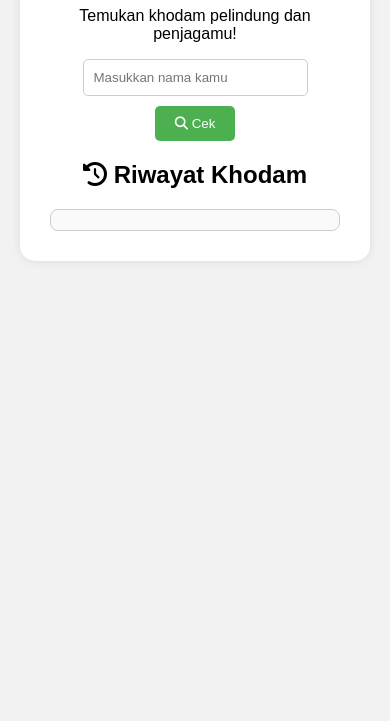
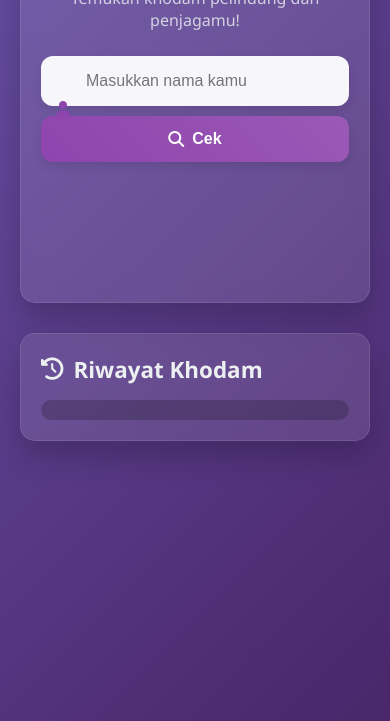
Before and after one commit to DaffTzy5912/CekKodamLu, a plain HTML site: page index.html in a window 390 px wide. Shown: the part 123-844 px from the top of the page. Drawn offline with Linux system fonts and the light colour scheme.

Commit message:
Update style.css

```diff
--- a/style.css
+++ b/style.css
@@ -1,48 +1,332 @@
+:root {
+  --primary: #8e44ad;
+  --primary-light: #9b59b6;
+  --primary-dark: #6c3483;
+  --accent: #f39c12;
+  --dark: #2c3e50;
+  --light: #ecf0f1;
+  --danger: #e74c3c;
+  --success: #2ecc71;
+}
+
+* {
+  margin: 0;
+  padding: 0;
+  box-sizing: border-box;
+}
+
 body {
-  font-family: sans-serif;
-  background: #f2f2f2;
-  margin: 0;
+  font-family: 'Segoe UI', Tahoma, Geneva, Verdana, sans-serif;
+  background: linear-gradient(135deg, #654ea3, #4a266a);
+  color: var(--light);
+  min-height: 100vh;
+  display: flex;
+  flex-direction: column;
+  align-items: center;
   padding: 20px;
-  text-align: center;
 }
 
 .container {
-  max-width: 500px;
-  margin: auto;
-  background: white;
-  padding: 30px;
-  border-radius: 15px;
-  box-shadow: 0 0 10px rgba(0,0,0,0.1);
+  width: 100%;
+  max-width: 550px;
+  margin: 20px auto;
+  display: flex;
+  flex-direction: column;
+  gap: 20px;
+}
+
+.card {
+  background-color: rgba(255, 255, 255, 0.1);
+  backdrop-filter: blur(10px);
+  border-radius: 20px;
+  padding: 25px;
+  box-shadow: 0 15px 30px rgba(0, 0, 0, 0.2);
+  border: 1px solid rgba(255, 255, 255, 0.1);
+  transition: all 0.3s ease;
+}
+
+.card:hover {
+  transform: translateY(-5px);
+  box-shadow: 0 20px 30px rgba(0, 0, 0, 0.25);
+}
+
+.header {
+  text-align: center;
+  margin-bottom: 25px;
+}
+
+h1 {
+  font-size: 2.2rem;
+  margin-bottom: 10px;
+  text-shadow: 0 2px 10px rgba(0, 0, 0, 0.3);
+  font-weight: 700;
+  color: var(--light);
+}
+
+h1 i {
+  color: var(--accent);
+  margin: 0 5px;
+}
+
+.subtitle {
+  font-size: 1rem;
+  opacity: 0.8;
+  margin: 0 auto;
+}
+
+h2 {
+  font-size: 1.4rem;
+  color: var(--light);
+  margin-bottom: 15px;
+  display: flex;
+  align-items: center;
+  gap: 10px;
+}
+
+.input-group {
+  display: flex;
+  margin: 20px 0;
+  position: relative;
 }
 
 input {
-  padding: 10px;
-  width: 70%;
-  margin-bottom: 10px;
-  border-radius: 5px;
-  border: 1px solid #ccc;
+  flex: 1;
+  padding: 16px 16px 16px 45px;
+  border: none;
+  background-color: rgba(255, 255, 255, 0.95);
+  color: var(--dark);
+  border-radius: 12px 0 0 12px;
+  font-size: 1rem;
+  transition: all 0.3s ease;
+  box-shadow: 0 4px 10px rgba(0, 0, 0, 0.1);
+}
+
+.input-group::before {
+  content: '\f007';
+  font-family: 'Font Awesome 5 Free';
+  font-weight: 900;
+  position: absolute;
+  left: 15px;
+  top: 50%;
+  transform: translateY(-50%);
+  color: var(--primary);
+  z-index: 1;
+}
+
+input:focus {
+  outline: none;
+  box-shadow: 0 0 0 3px rgba(142, 68, 173, 0.3);
 }
 
 button {
-  padding: 10px 20px;
+  padding: 0 25px;
+  background: linear-gradient(45deg, var(--primary), var(--primary-light));
+  color: white;
   border: none;
-  background: #4CAF50;
-  color: white;
-  border-radius: 5px;
+  border-radius: 0 12px 12px 0;
   cursor: pointer;
+  font-size: 1rem;
+  font-weight: 600;
+  transition: all 0.3s ease;
+  box-shadow: 0 4px 10px rgba(0, 0, 0, 0.1);
+  display: flex;
+  align-items: center;
+  gap: 8px;
 }
 
-#hasil {
-  margin-top: 20px;
+button:hover {
+  transform: translateY(-2px);
+  box-shadow: 0 6px 15px rgba(0, 0, 0, 0.15);
+  background: linear-gradient(45deg, var(--primary-light), var(--primary));
 }
 
-#riwayat {
-  max-height: 150px;
+button:active {
+  transform: translateY(0);
+}
+
+.hasil-container {
+  margin: 20px 0 0;
+  min-height: 100px;
+  display: flex;
+  flex-direction: column;
+  justify-content: center;
+  align-items: center;
+  position: relative;
+}
+
+.loading {
+  font-size: 1.2rem;
+  color: var(--light);
+  display: flex;
+  align-items: center;
+  gap: 10px;
+}
+
+.loading i {
+  color: var(--accent);
+}
+
+.khodam-result {
+  background: rgba(255, 255, 255, 0.15);
+  backdrop-filter: blur(10px);
+  border-radius: 15px;
+  padding: 25px;
+  width: 100%;
+  text-align: center;
+  box-shadow: 0 10px 20px rgba(0, 0, 0, 0.1);
+  border: 1px solid rgba(255, 255, 255, 0.2);
+  position: relative;
+  overflow: hidden;
+  animation: fadeIn 0.6s ease;
+}
+
+.khodam-result::before {
+  content: '';
+  position: absolute;
+  top: -50%;
+  left: -50%;
+  width: 200%;
+  height: 200%;
+  background: radial-gradient(circle, rgba(255, 255, 255, 0.1) 0%, transparent 60%);
+  z-index: -1;
+}
+
+.khodam-icon {
+  font-size: 3.5rem;
+  margin: 10px 0;
+  animation: pulse 2s infinite;
+}
+
+.khodam-name {
+  font-size: 2rem;
+  font-weight: 700;
+  color: var(--accent);
+  text-shadow: 0 2px 10px rgba(0, 0, 0, 0.2);
+  margin: 15px 0;
+}
+
+.khodam-desc {
+  font-size: 1.05rem;
+  opacity: 0.9;
+  max-width: 500px;
+  margin: 0 auto;
+}
+
+.history-card {
+  margin-top: 10px;
+}
+
+.riwayat-container {
+  max-height: 200px;
   overflow-y: auto;
-  margin-top: 10px;
-  text-align: left;
-  border: 1px solid #ccc;
+  border-radius: 12px;
+  background: rgba(0, 0, 0, 0.2);
   padding: 10px;
-  border-radius: 8px;
-  background: #fafafa;
+  scrollbar-width: thin;
+  scrollbar-color: var(--primary-light) rgba(0, 0, 0, 0.1);
 }
+
+.riwayat-container::-webkit-scrollbar {
+  width: 6px;
+}
+
+.riwayat-container::-webkit-scrollbar-track {
+  background: rgba(0, 0, 0, 0.1);
+  border-radius: 10px;
+}
+
+.riwayat-container::-webkit-scrollbar-thumb {
+  background-color: var(--primary-light);
+  border-radius: 10px;
+}
+
+.riwayat-item {
+  display: flex;
+  justify-content: space-between;
+  align-items: center;
+  padding: 12px 15px;
+  border-bottom: 1px solid rgba(255, 255, 255, 0.1);
+  transition: all 0.3s ease;
+}
+
+.riwayat-item:last-child {
+  border-bottom: none;
+}
+
+.riwayat-item:hover {
+  background: rgba(255, 255, 255, 0.05);
+}
+
+.riwayat-item span {
+  color: var(--accent);
+  font-weight: 500;
+}
+
+.notification {
+  position: fixed;
+  top: 20px;
+  left: 50%;
+  transform: translateX(-50%);
+  background: var(--danger);
+  color: white;
+  padding: 12px 25px;
+  border-radius: 10px;
+  box-shadow: 0 4px 15px rgba(0, 0, 0, 0.2);
+  z-index: 1000;
+  animation: fadeIn 0.3s, fadeOut 0.3s 2s forwards;
+}
+
+@keyframes fadeIn {
+  from { opacity: 0; transform: translateY(10px); }
+  to { opacity: 1; transform: translateY(0); }
+}
+
+@keyframes fadeOut {
+  from { opacity: 1; transform: translate(-50%, 0); }
+  to { opacity: 0; transform: translate(-50%, -20px); }
+}
+
+@keyframes pulse {
+  0% {
+    transform: scale(1);
+  }
+  50% {
+    transform: scale(1.1);
+  }
+  100% {
+    transform: scale(1);
+  }
+}
+
+/* Responsif untuk mobile */
+@media (max-width: 550px) {
+  .container {
+    padding: 0;
+  }
+
+  .card {
+    padding: 20px;
+    border-radius: 15px;
+  }
+
+  h1 {
+    font-size: 1.8rem;
+  }
+
+  .input-group {
+    flex-direction: column;
+    gap: 10px;
+  }
+
+  input {
+    border-radius: 12px;
+    width: 100%;
+  }
+
+  button {
+    width: 100%;
+    border-radius: 12px;
+    justify-content: center;
+    padding: 14px;
+  }
+}
```
